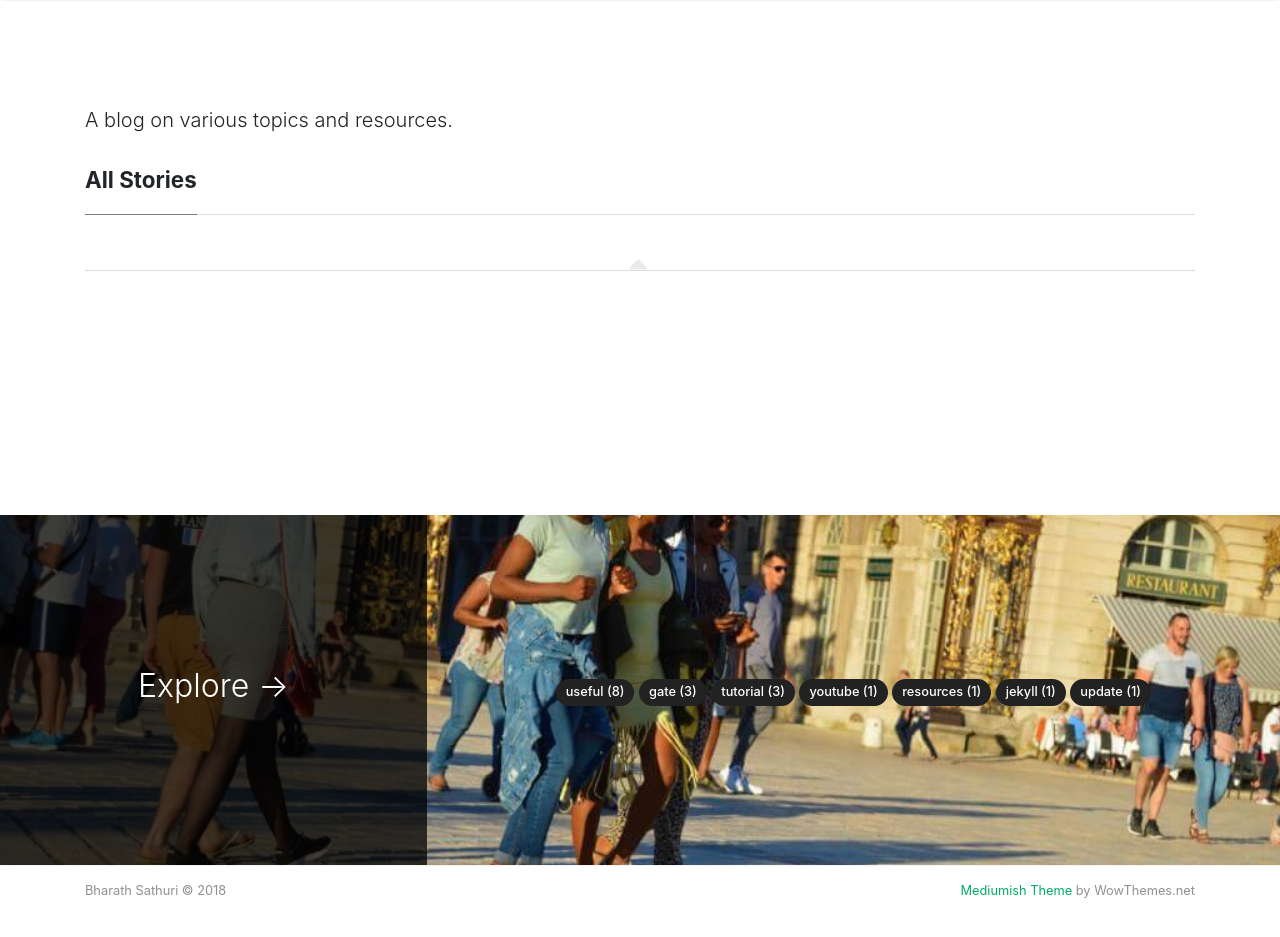
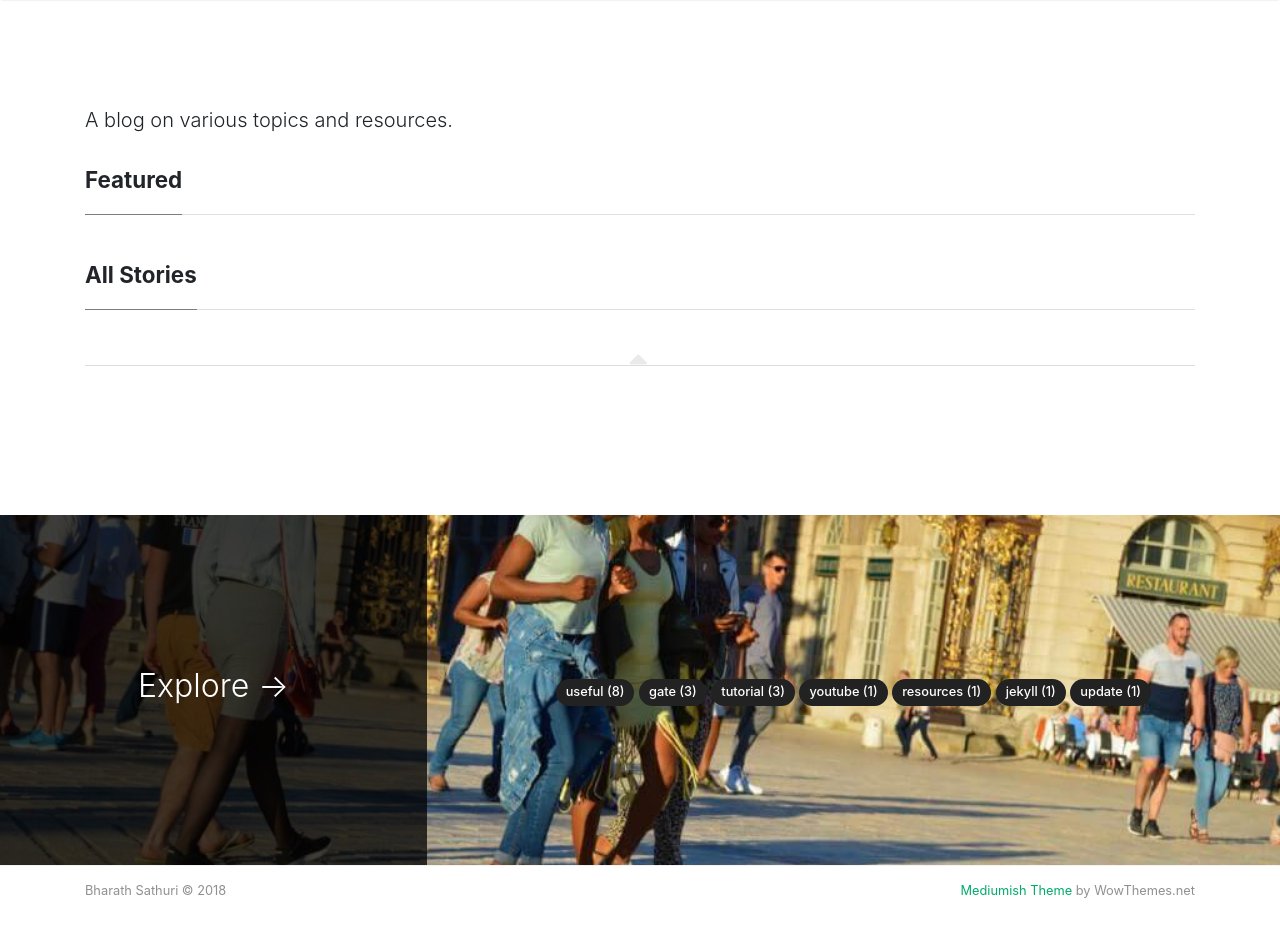
Before and after one commit to simhagate/simhagate.github.io, a Jekyll site: the page built from toc.html, in a window 1280 px wide and 974 px high. Shown: the top 937 px of the window. Built offline with Jekyll 4.4.1, drawn with Linux system fonts in a browser that asks for light colours; nearby versions of some CDN libraries; comment, search, counter and statistics services are not loaded.

Commit message:
Update toc.html

```diff
--- a/toc.html
+++ b/toc.html
@@ -3,7 +3,7 @@
 title: Home
 ---
 
-{% if page.url == "/" %}
+{% if page.url == "/toc.html" %}
 
 <!-- Featured
 ================================================== -->
@@ -13,7 +13,7 @@
     </div>
     <div class="row">
 
-    {% for post in site.posts %}
+    {% for post in site.categories.posts offset: 0 %}
 
         {% if post.featured == true %}
 
@@ -40,7 +40,7 @@
 
     <div class="row listrecent">
 
-        {% for post in paginator.posts %}
+        {% for post in paginator.categories.posts offset: 0 %}
 
                {% include postbox.html %}
 
```
